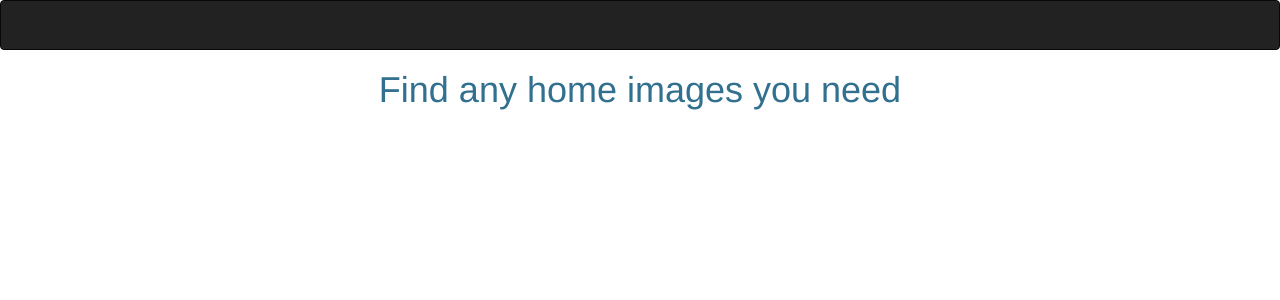
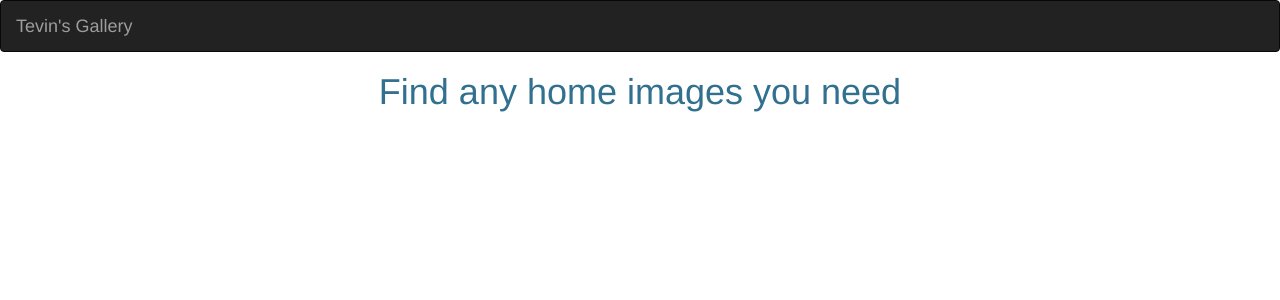
Before and after one commit to MrazTevin/Gallery-Application, a Django app: page /display/home/ in a window 1280 px wide. Shown: the top 300 px of the page. Run offline with Django 3.2, Linux system fonts and the light colour scheme; some libraries are stand-ins or nearby versions.

Commit message:
linked navbarbrand to welcome view function

```diff
--- a/exhibit/display/templates/navbar.html
+++ b/exhibit/display/templates/navbar.html
@@ -12,7 +12,7 @@
     <div class="container-fluid">
       <div class="navbar-header">
         <!--we will link the navbar-brand to the main index page-->
-        <!-- <a class="navbar-brand" href="{% url '' %}">Tevin's Gallery</a> -->
+        <a class="navbar-brand" href="{% url 'welcome' %}">Tevin's Gallery</a>
       </div>
     </div>
   </nav>
```
